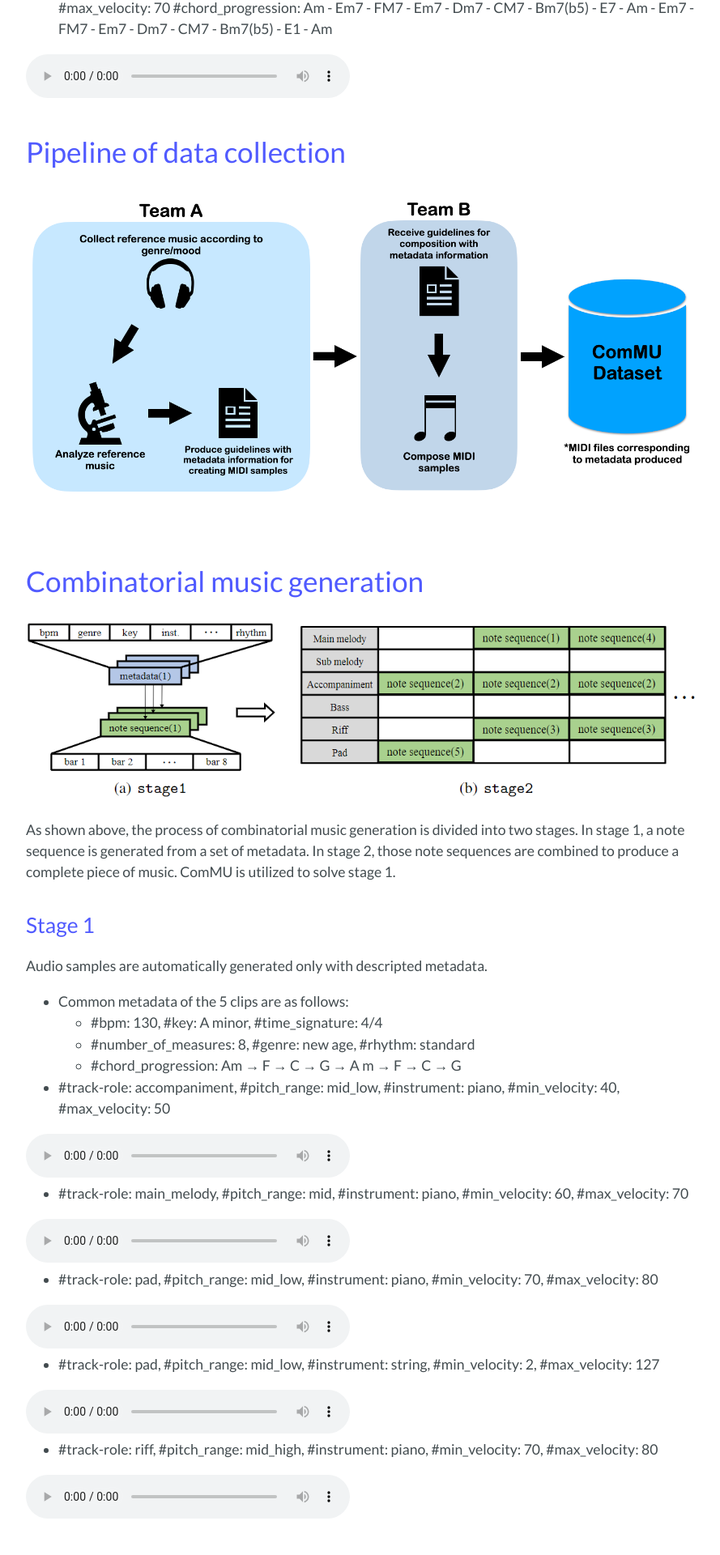
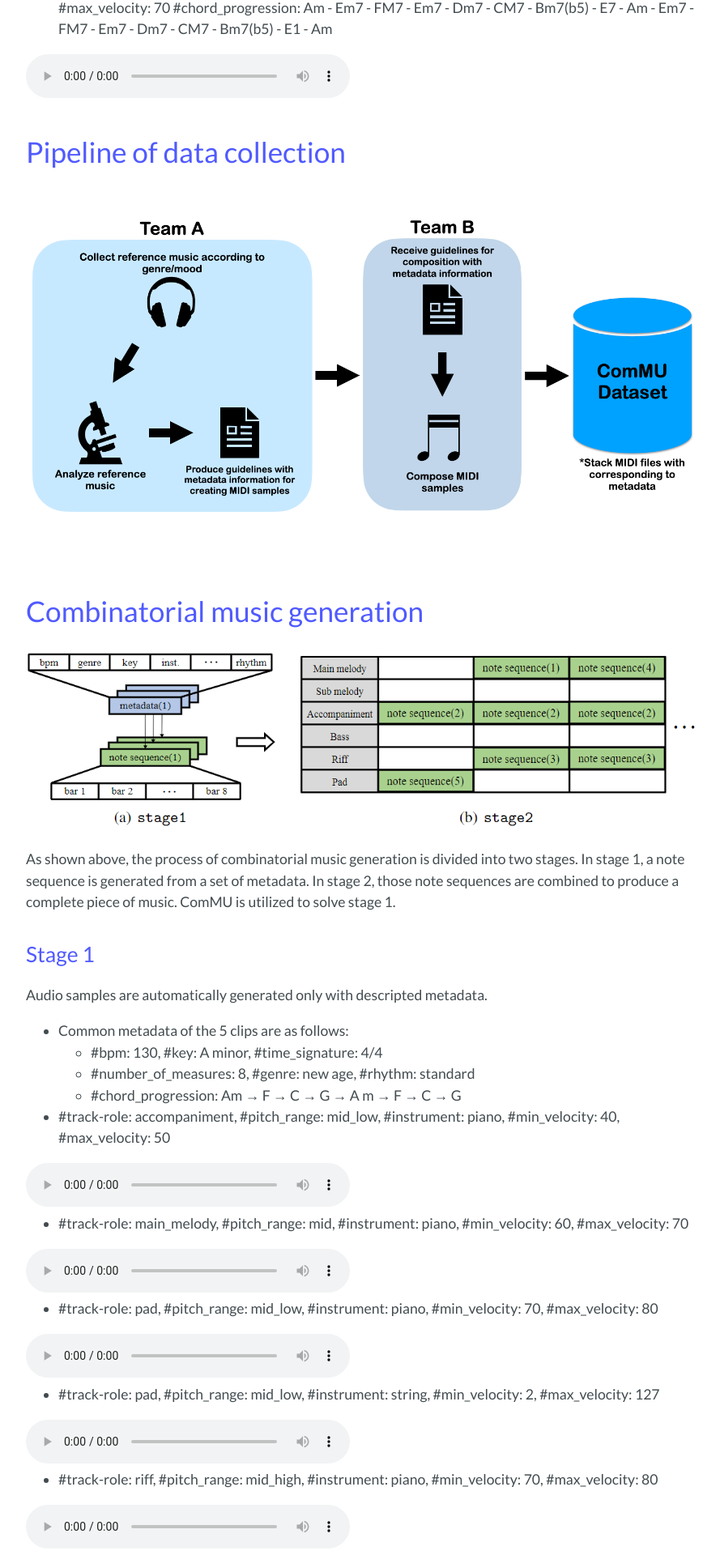
Before and after one commit to POZAlabs/ComMU, a Jekyll site: the page built from index.md, in a window 1280 px wide. Shown: the part 1587-3507 px from the top of the page at 81% size, without its empty margins (192-1081 px from the left). Built offline with Jekyll 4.4.1, drawn with Linux system fonts in a browser that asks for light colours; our own code applies the rules of GitHub Pages for plain Markdown files.

Commit message:
Update index.md
update figure7 and data_pipeline

```diff
--- a/index.md
+++ b/index.md
@@ -28,7 +28,7 @@ ComMU has 11,144 MIDI samples that consist of short note sequences created by pr
 # Pipeline of data collection
 
 <div align="center">
-  <img src="./assets/img/data_pipeline_3.png" width=1000x>
+  <img src="./assets/img/data_pipeline_4.png" width=1000x>
 </div>
 
 
@@ -127,7 +127,7 @@ Our system does not reconstruct ground-truth samples but generate samples that h
 # Multi-track with Track-role
 
 <div align="center">
-  <img src="./assets/img/figure_7.png" width=1000x>
+  <img src="./assets/img/figure_7_2.png" width=1000x>
 </div>
 
 Figure shows that the track-role can provides precise guidance to generated music.
```
